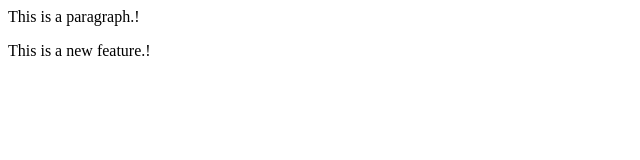
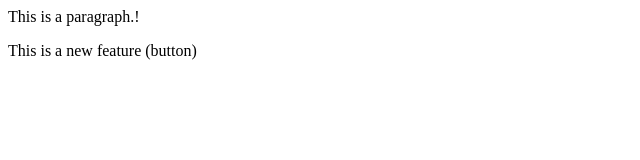
Before and after one commit to Sudhanva2006/LocalRepo, a plain HTML site: page index.html in a window 1280 px wide. Shown: the full height of the page, 0-640 px from the left. Drawn offline with Linux system fonts and the light colour scheme.

```diff
--- a/index.html
+++ b/index.html
@@ -1,2 +1,2 @@
 <p>This is a paragraph.!</p>
-<p>This is a new feature.!</p>
+<p>This is a new feature (button)</p>
```
